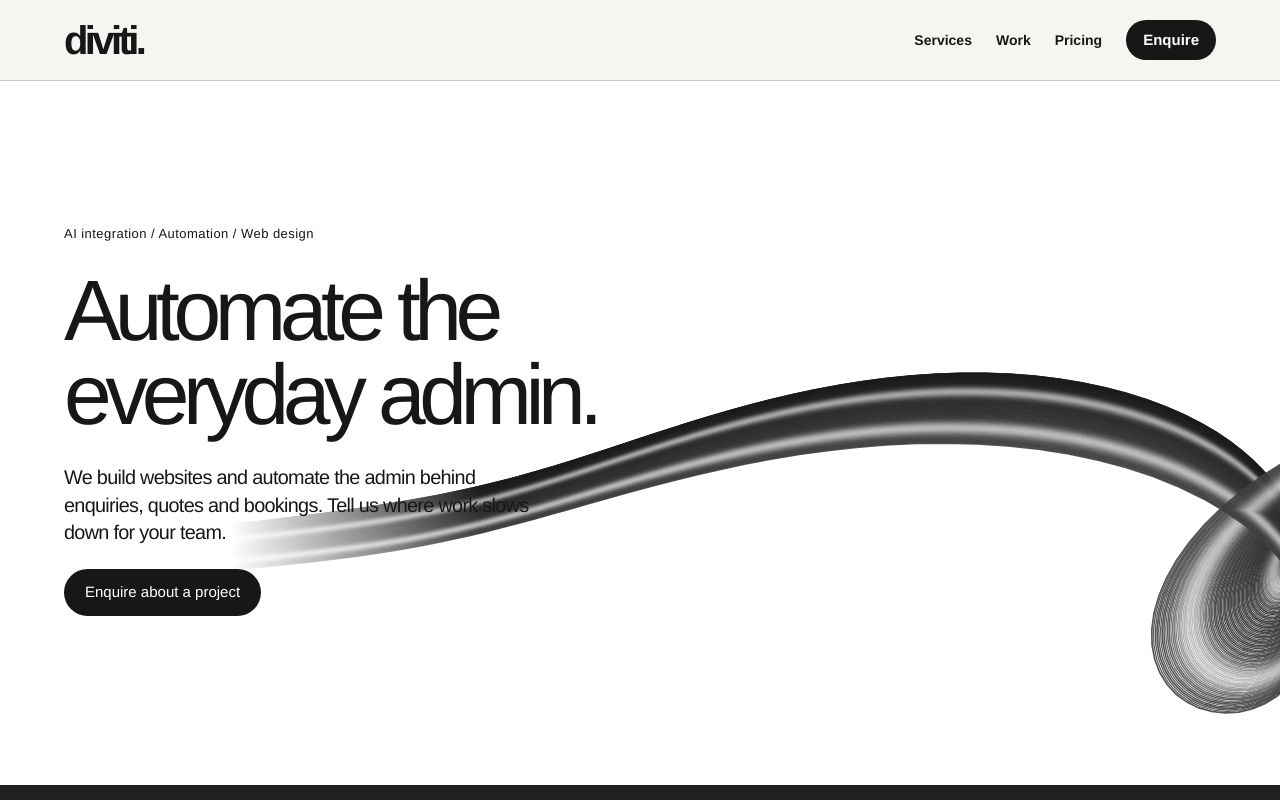
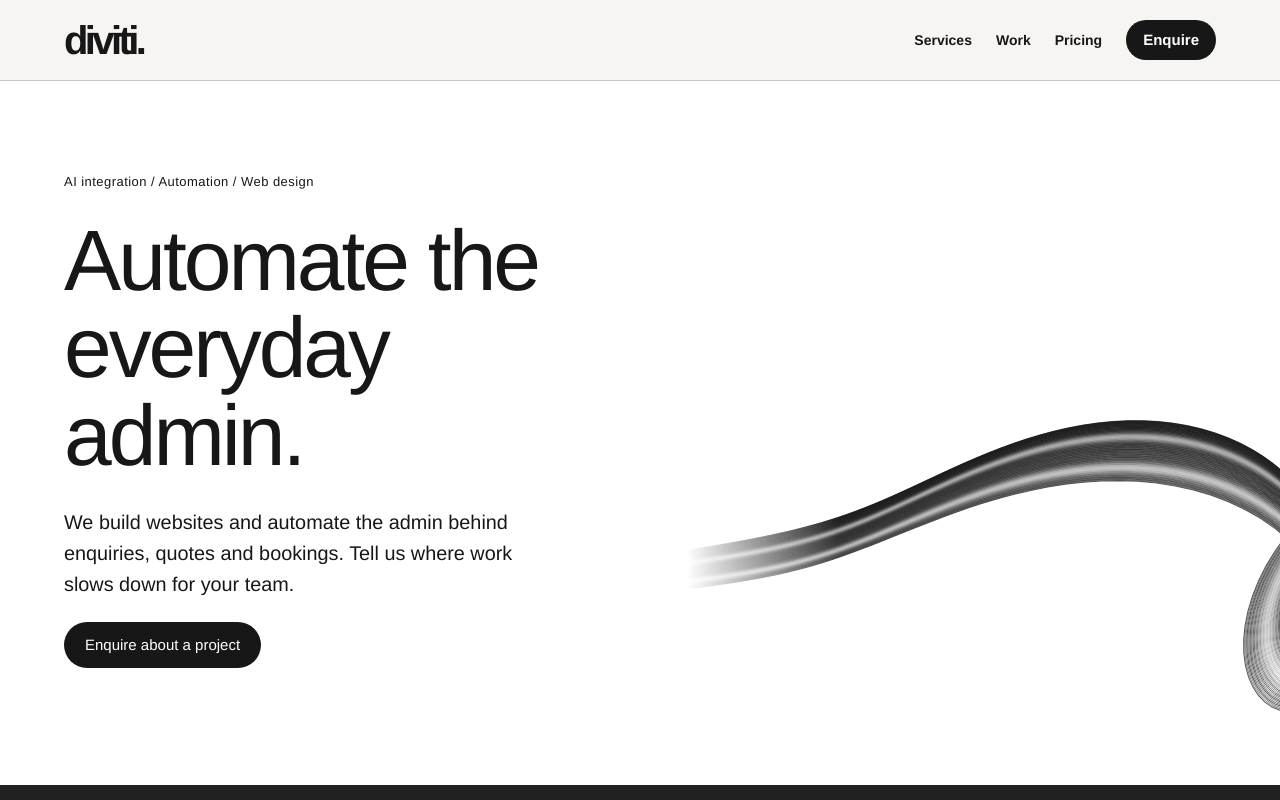
Before and after one commit to mb810/Diviti-Developments-site, a plain HTML site: page index.html in a window 1280 px wide. Shown: the top 800 px of the page. Drawn offline with Linux system fonts and the light colour scheme.

Commit message:
Keep homepage text clear of the animated wave

```diff
--- a/index.html
+++ b/index.html
@@ -24,6 +24,21 @@ header{position:sticky;top:0;z-index:4;background:var(--paper)}
 html{scroll-padding-top:90px}
 nav .nav-enquire{color:#fff;padding:9px 17px}.hero-wave{mask-image:linear-gradient(to right,transparent 0%,#000 23%,#000 100%);-webkit-mask-image:linear-gradient(to right,transparent 0%,#000 23%,#000 100%)}
 @media(max-width:760px){.animated-wave{width:111.12%;margin:0 -5.56%;aspect-ratio:2/1;height:auto}.hero-wave{mask-image:linear-gradient(to right,transparent,#000 17%);-webkit-mask-image:linear-gradient(to right,transparent,#000 17%)}nav{gap:10px}nav .nav-enquire{padding:8px 13px}}
+
+/* Keep moving artwork outside the reading column at every desktop width. */
+.intro h1 { letter-spacing: -.035em; line-height: 1.02; }
+.intro .lead p { letter-spacing: normal; line-height: 1.55; }
+@media (min-width: 761px) {
+  .intro { display: grid; grid-template-columns: minmax(0, 1.08fr) minmax(0, 1fr); column-gap: clamp(24px, 4vw, 72px); }
+  .intro-copy { grid-area: 1 / 1; width: 100%; }
+  .intro .hero-wave { grid-area: 1 / 2; position: absolute; inset: 0 auto 0 0; width: calc(100% + max(5vw, (100vw - 1500px)/2)); height: 100%; }
+}
+@media (min-width: 761px) and (max-width: 1050px) {
+  .intro h1 { font-size: clamp(46px, 6vw, 64px); }
+}
+@media (max-width: 760px) {
+  .intro .hero-wave { margin-top: 16px; }
+}
 </style><!-- Google tag (gtag.js) -->
 <script async src="https://www.googletagmanager.com/gtag/js?id=G-SZS8LE70LH"></script>
 <script>
```
